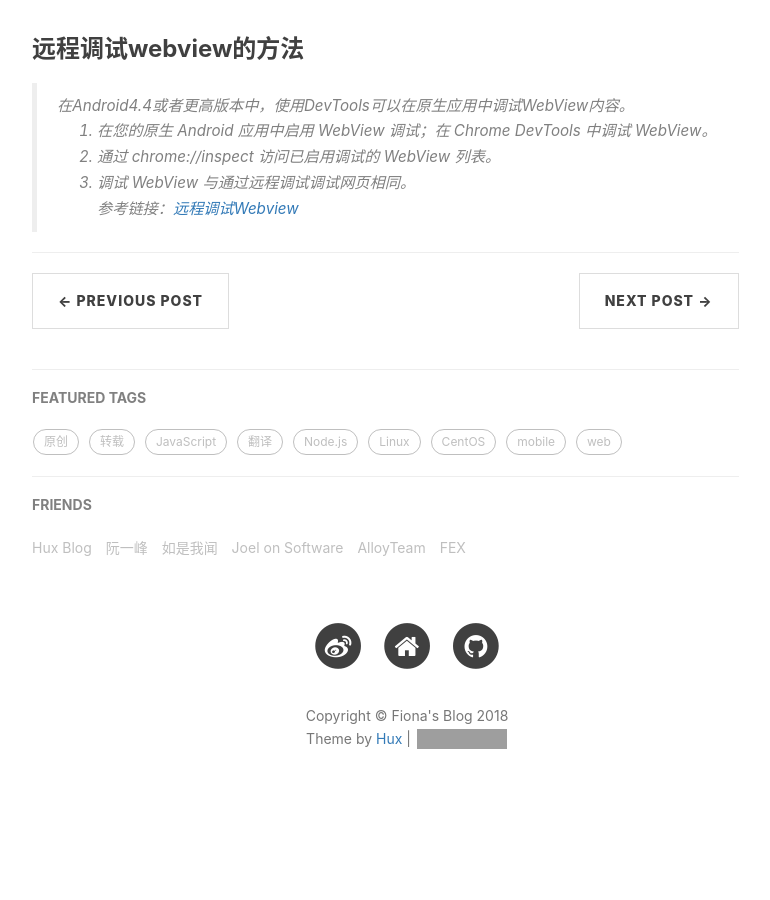
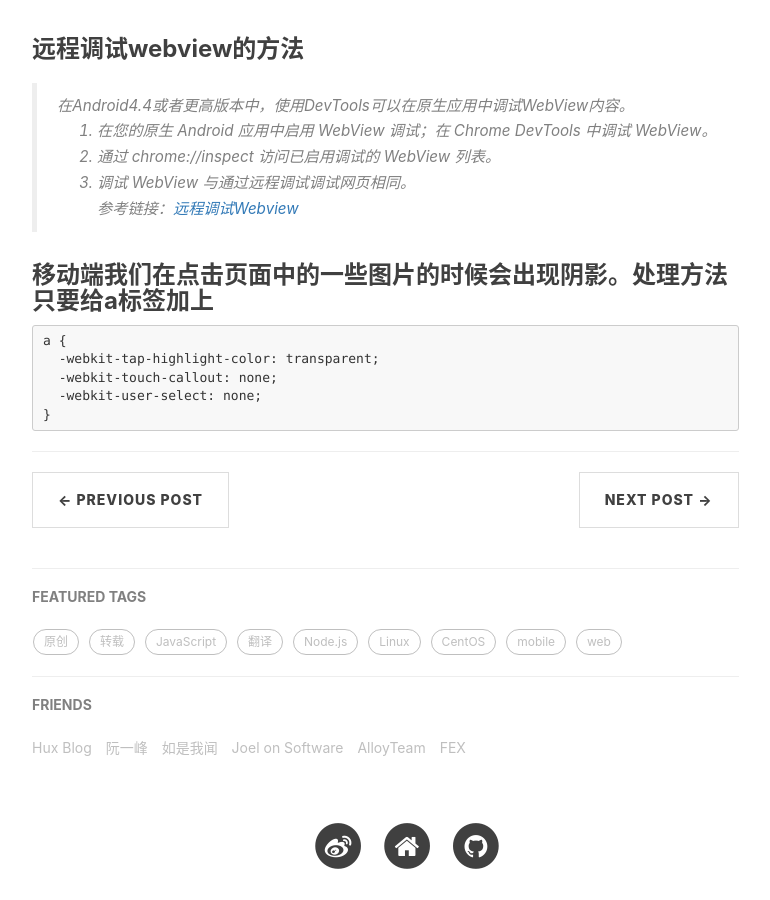
Before and after one commit to wangjiangman/blog, a Jekyll site: the page built from _posts/2017-12-28-mobile-web-summary.markdown, in a window 1280 px wide and 900 px high, scrolled down 3698 px. Shown: the whole window, without its empty margins (233-1003 px from the left). Built offline with Jekyll 4.4.1, drawn with Linux system fonts in a browser that asks for light colours; nearby versions of some CDN libraries; comment, search, counter and statistics services are not loaded; before the commit the page ends 4541 px from its top, so only the background shows below that; grey boxes are pictures that could not be loaded.

Commit message:
update post

````diff
--- a/_posts/2017-12-28-mobile-web-summary.markdown
+++ b/_posts/2017-12-28-mobile-web-summary.markdown
@@ -83,3 +83,12 @@ $(element)
 2. 通过 chrome://inspect 访问已启用调试的 WebView 列表。
 3. 调试 WebView 与通过远程调试调试网页相同。
 参考链接：[远程调试Webview](https://developers.google.com/web/tools/chrome-devtools/remote-debugging/webviews?hl=zh-cn)
+
+### 移动端我们在点击页面中的一些图片的时候会出现阴影。处理方法只要给a标签加上
+```html
+a {
+  -webkit-tap-highlight-color: transparent;
+  -webkit-touch-callout: none;
+  -webkit-user-select: none;
+}
+```
````
